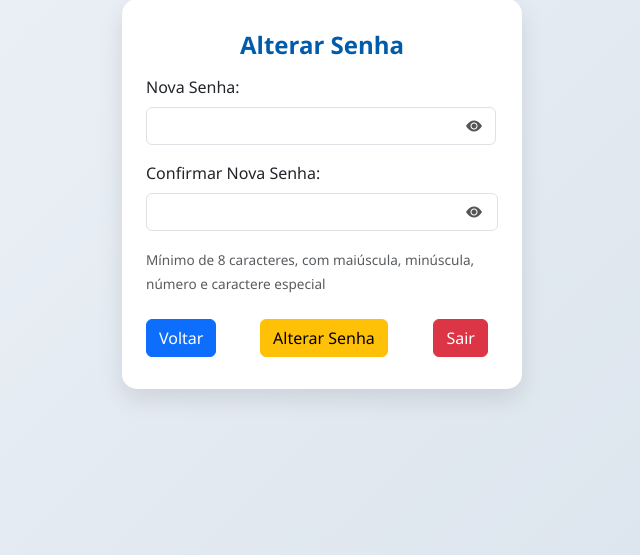
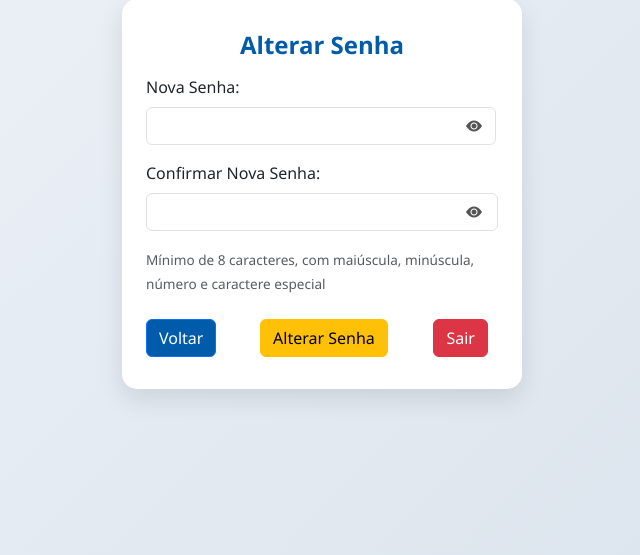
Before and after one commit to Sutaideru/TCC, a PHP site: page /alt_pass.php in a window 1280 px wide. Shown: the part 226-781 px from the top of the page, without its empty margins (318-958 px from the left). Run offline with PHP 8.4, Linux system fonts and the light colour scheme; the visitor is signed in with stand-in values (Sample User, id 1); some libraries are stand-ins or nearby versions.

Commit message:
Add files via upload

```diff
--- a/Methods/alt_pass.php
+++ b/Methods/alt_pass.php
@@ -143,7 +143,7 @@ if ($_SERVER['REQUEST_METHOD'] === 'POST') {
             </div>
             <div><small class="text-muted">Mínimo de 8 caracteres, com maiúscula, minúscula, número e caractere especial</small></div>
             <div class="mt-4">
-                <a href="conta.php" class="btn btn-primary me-2" style="margin-right:10px">Voltar</a>
+                <a href="conta.php" class="btn btn-primary me-2" style="margin-right:10px; background-color: #005caa;">Voltar</a>
                 <button type="submit" class="btn btn-warning" style="margin-right: 10px">Alterar Senha</button>
                 <a href="logout.php" class="btn btn-danger" style="margin-right:10px">Sair</a>
             </div>
```
